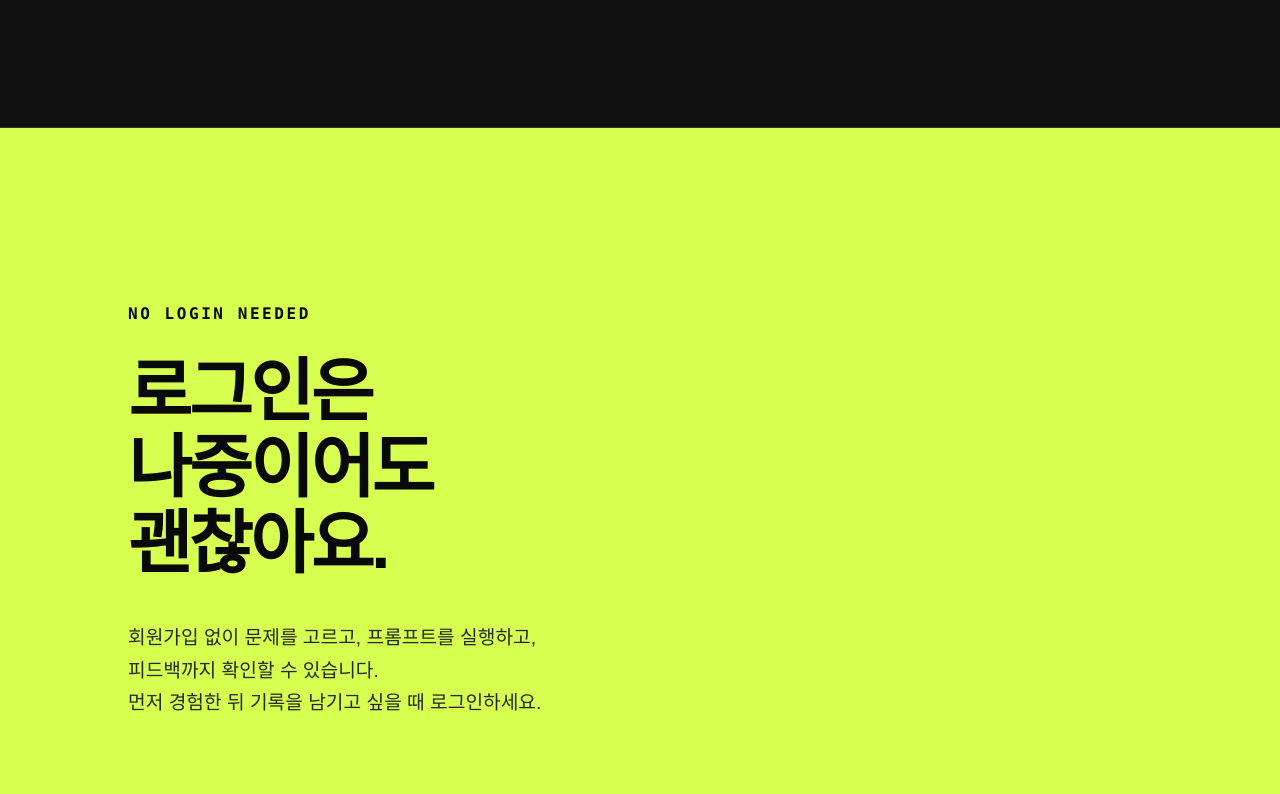
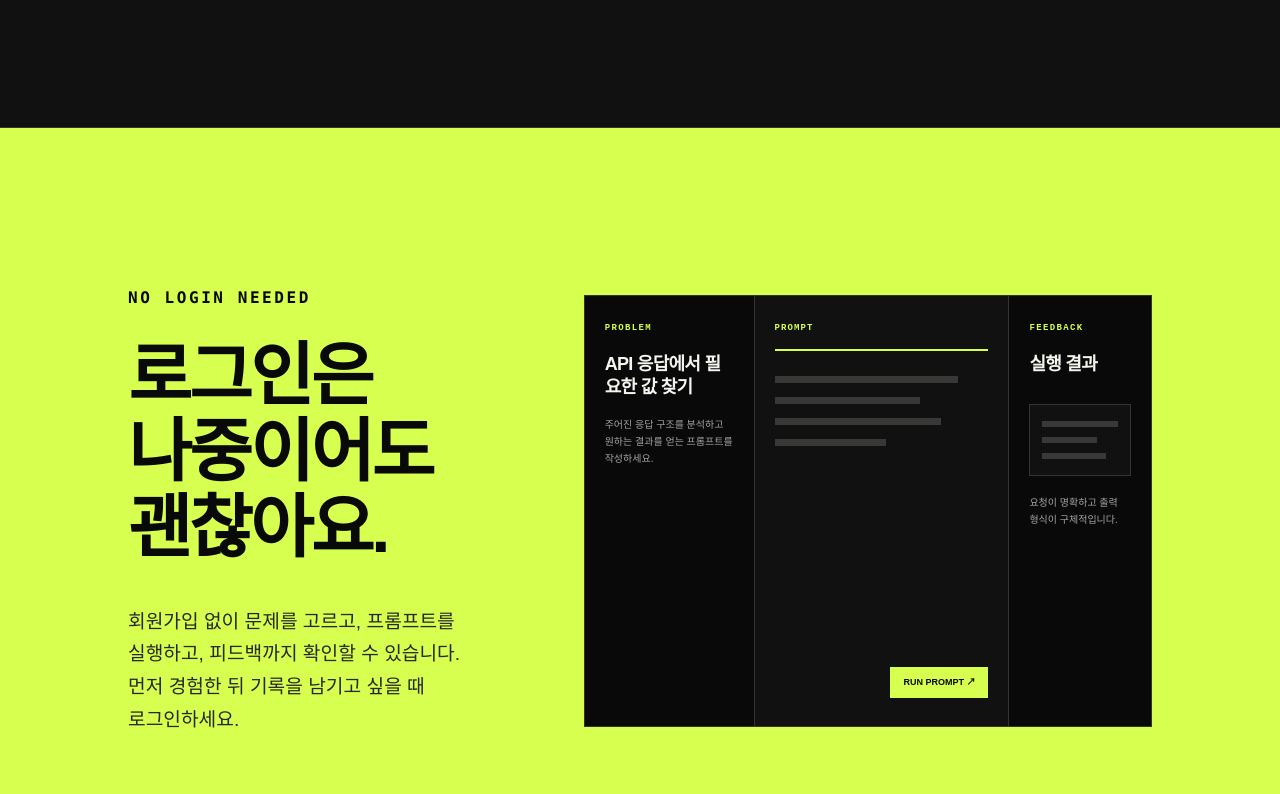
Before and after one commit to ddingorang/itsourprompt, a React (Vite) app in the folder frontend/: page / in a window 1280 px wide. Shown: the part 1406-2200 px from the top of the page. Built offline with nearby package versions, Linux system fonts and the light colour scheme; no server answers.

Commit message:
landing: 로그인 안내 섹션에 문제 상세 미리보기 추가

```diff
--- a/frontend/src/index.css
+++ b/frontend/src/index.css
@@ -67,6 +67,29 @@ html { scroll-behavior: smooth; }
 .landing-scroll-arrows { display: flex; height: 31px; flex-direction: column; align-items: center; }
 .landing-scroll-arrows i { display: block; width: 22px; height: 22px; margin-bottom: -10px; transform: rotate(45deg); border-right: 3px solid #777; border-bottom: 3px solid #777; animation: landing-scroll-pulse 1.6s ease-in-out infinite; }
 .landing-scroll-arrows i:nth-child(2) { animation-delay: .22s; }
+.landing-detail-preview-frame { min-width: 0; }
+.landing-detail-preview { min-height: 430px; overflow: hidden; border: 1px solid var(--landing-border); background: var(--landing-bg); color: var(--landing-text); }
+.landing-detail-preview-body { display: grid; min-height: 430px; grid-template-columns: .9fr 1.35fr .75fr; }
+.landing-detail-preview-body > div { min-width: 0; padding: 28px 20px; border-right: 1px solid var(--landing-border); }
+.landing-detail-preview-body > div:last-child { border-right: 0; }
+.landing-detail-preview-label { display: block; margin-bottom: 20px; color: var(--acid); font: 700 9px/1 monospace; letter-spacing: .15em; }
+.landing-detail-preview-problem strong,
+.landing-detail-preview-result strong { display: block; font-size: 18px; line-height: 1.25; letter-spacing: -.04em; }
+.landing-detail-preview-problem p,
+.landing-detail-preview-result p { margin: 18px 0 0; color: var(--landing-muted); font-size: 10px; line-height: 1.7; word-break: keep-all; }
+.landing-detail-preview-editor { display: flex; flex-direction: column; background: var(--landing-surface); }
+.landing-detail-preview-tab { padding-bottom: 16px; border-bottom: 2px solid var(--acid); color: var(--acid); font: 700 9px/1 monospace; letter-spacing: .12em; }
+.landing-detail-preview-code { display: flex; flex: 1; flex-direction: column; gap: 14px; padding-top: 25px; }
+.landing-detail-preview-code i { display: block; height: 7px; background: color-mix(in srgb, var(--landing-text) 17%, transparent); }
+.landing-detail-preview-code i:nth-child(1) { width: 86%; }
+.landing-detail-preview-code i:nth-child(2) { width: 68%; }
+.landing-detail-preview-code i:nth-child(3) { width: 78%; }
+.landing-detail-preview-code i:nth-child(4) { width: 52%; }
+.landing-detail-preview-run { align-self: flex-end; padding: 11px 13px; background: var(--acid); color: #090909; font: 800 9px/1 Arial, sans-serif; }
+.landing-detail-preview-output { display: flex; flex-direction: column; gap: 10px; margin-top: 28px; padding: 16px 12px; border: 1px solid var(--landing-border); background: var(--landing-surface); }
+.landing-detail-preview-output i { display: block; width: 100%; height: 6px; background: color-mix(in srgb, var(--landing-text) 17%, transparent); }
+.landing-detail-preview-output i:nth-child(2) { width: 72%; }
+.landing-detail-preview-output i:nth-child(3) { width: 84%; }
 .landing-steps { display: grid; grid-template-columns: repeat(3, minmax(0, 1fr)); gap: 1px; background: var(--landing-border); border: 1px solid var(--landing-border); }
 .landing-step { min-height: 380px; padding: clamp(20px, 2.2vw, 30px); background: var(--landing-surface); }
 .landing-step-visual { display: flex; height: 150px; align-items: center; justify-content: center; margin: 18px 0 14px; border: 1px solid var(--landing-border); font: 900 clamp(25px, 2.6vw, 38px)/1 Arial, sans-serif; letter-spacing: -.06em; color: var(--acid); }
@@ -580,6 +603,15 @@ html { scroll-behavior: smooth; }
   .landing-step { min-height: auto; }
   .landing-step-visual { height: 160px; }
 }
+@media (max-width: 900px) {
+  .landing-detail-preview { min-height: 380px; }
+  .landing-detail-preview-body { min-height: 380px; }
+}
+@media (max-width: 560px) {
+  .landing-detail-preview { min-height: 350px; }
+  .landing-detail-preview-body { min-height: 350px; grid-template-columns: .9fr 1.25fr; }
+  .landing-detail-preview-result { display: none; }
+}
 @media (prefers-reduced-motion: reduce) {
   html { scroll-behavior: auto; }
   .landing-scroll-arrows i { animation: none; }
--- a/frontend/src/pages/HomePage.tsx
+++ b/frontend/src/pages/HomePage.tsx
@@ -197,9 +197,9 @@ export default function HomePage() {
           </div>
         </section>
 
-        <section className="landing-guest min-h-[calc(100svh-66px)] border-b border-[var(--landing-border)] bg-[var(--landing-guest-bg)] text-[var(--landing-guest-text)]">
-          <div className="mx-auto flex min-h-[calc(100svh-66px)] w-[80%] items-center pt-[clamp(34px,5vw,64px)] pb-8 max-[1100px]:w-[90%] max-[760px]:w-[calc(100%_-_32px)]">
-            <div className="max-w-[850px]" data-reveal>
+        <section className="landing-guest min-h-[calc(100svh-66px)] overflow-hidden border-b border-[var(--landing-border)] bg-[var(--landing-guest-bg)] text-[var(--landing-guest-text)]">
+          <div className="mx-auto grid min-h-[calc(100svh-66px)] w-[80%] grid-cols-[minmax(0,0.8fr)_minmax(0,1.2fr)] items-center gap-[6vw] pt-[clamp(34px,5vw,64px)] pb-8 max-[1100px]:w-[90%] max-[900px]:w-[calc(100%_-_32px)] max-[900px]:grid-cols-1 max-[900px]:gap-12 max-[900px]:py-16">
+            <div className="max-w-[560px]" data-reveal>
               <div className="mb-7 font-mono text-[16px] font-bold tracking-[0.16em] text-[var(--landing-guest-eyebrow)]">NO LOGIN NEEDED</div>
               <h2 className="m-0 text-[clamp(42px,5.4vw,76px)] leading-[1.1] font-black tracking-[-0.04em] [word-break:keep-all]">
                 로그인은
@@ -209,12 +209,42 @@ export default function HomePage() {
                 괜찮아요.
               </h2>
               <p className="mt-10 mb-0 max-w-[650px] text-[clamp(17px,1.5vw,21px)] leading-[1.7] text-[var(--landing-guest-copy)] [word-break:keep-all]">
-                회원가입 없이 문제를 고르고, 프롬프트를 실행하고,
-                <br />
-                피드백까지 확인할 수 있습니다.
+                회원가입 없이 문제를 고르고, 프롬프트를 실행하고, 피드백까지 확인할 수 있습니다.
                 <br />
                 먼저 경험한 뒤 기록을 남기고 싶을 때 로그인하세요.
               </p>
+            </div>
+
+            <div className="landing-detail-preview-frame" data-reveal style={{ '--reveal-delay': '140ms' } as CSSProperties}>
+              <div className="landing-detail-preview" aria-hidden="true">
+                <div className="landing-detail-preview-body">
+                  <div className="landing-detail-preview-problem">
+                    <span className="landing-detail-preview-label">PROBLEM</span>
+                    <strong>API 응답에서 필요한 값 찾기</strong>
+                    <p>주어진 응답 구조를 분석하고 원하는 결과를 얻는 프롬프트를 작성하세요.</p>
+                  </div>
+                  <div className="landing-detail-preview-editor">
+                    <div className="landing-detail-preview-tab">PROMPT</div>
+                    <div className="landing-detail-preview-code">
+                      <i />
+                      <i />
+                      <i />
+                      <i />
+                    </div>
+                    <div className="landing-detail-preview-run">RUN PROMPT ↗</div>
+                  </div>
+                  <div className="landing-detail-preview-result">
+                    <span className="landing-detail-preview-label">FEEDBACK</span>
+                    <strong>실행 결과</strong>
+                    <div className="landing-detail-preview-output">
+                      <i />
+                      <i />
+                      <i />
+                    </div>
+                    <p>요청이 명확하고 출력 형식이 구체적입니다.</p>
+                  </div>
+                </div>
+              </div>
             </div>
           </div>
         </section>
```
